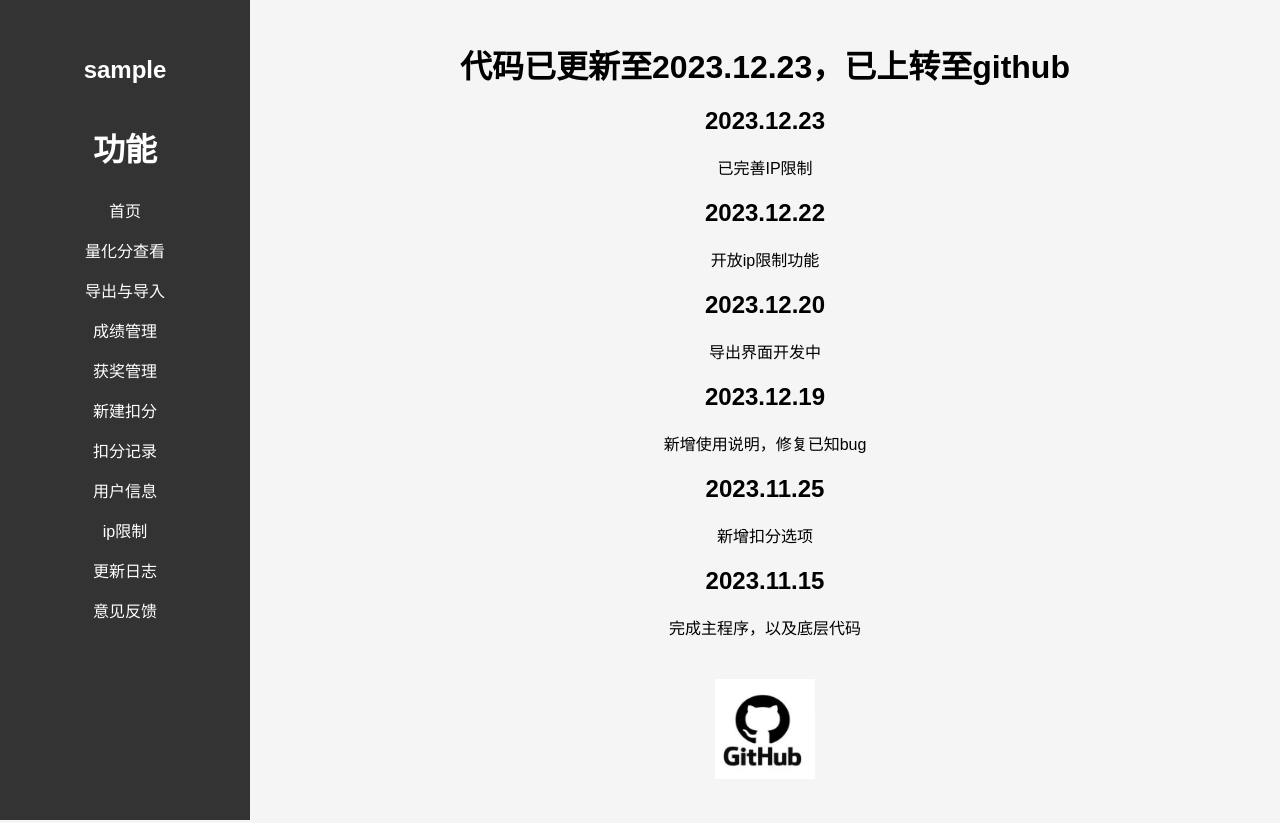
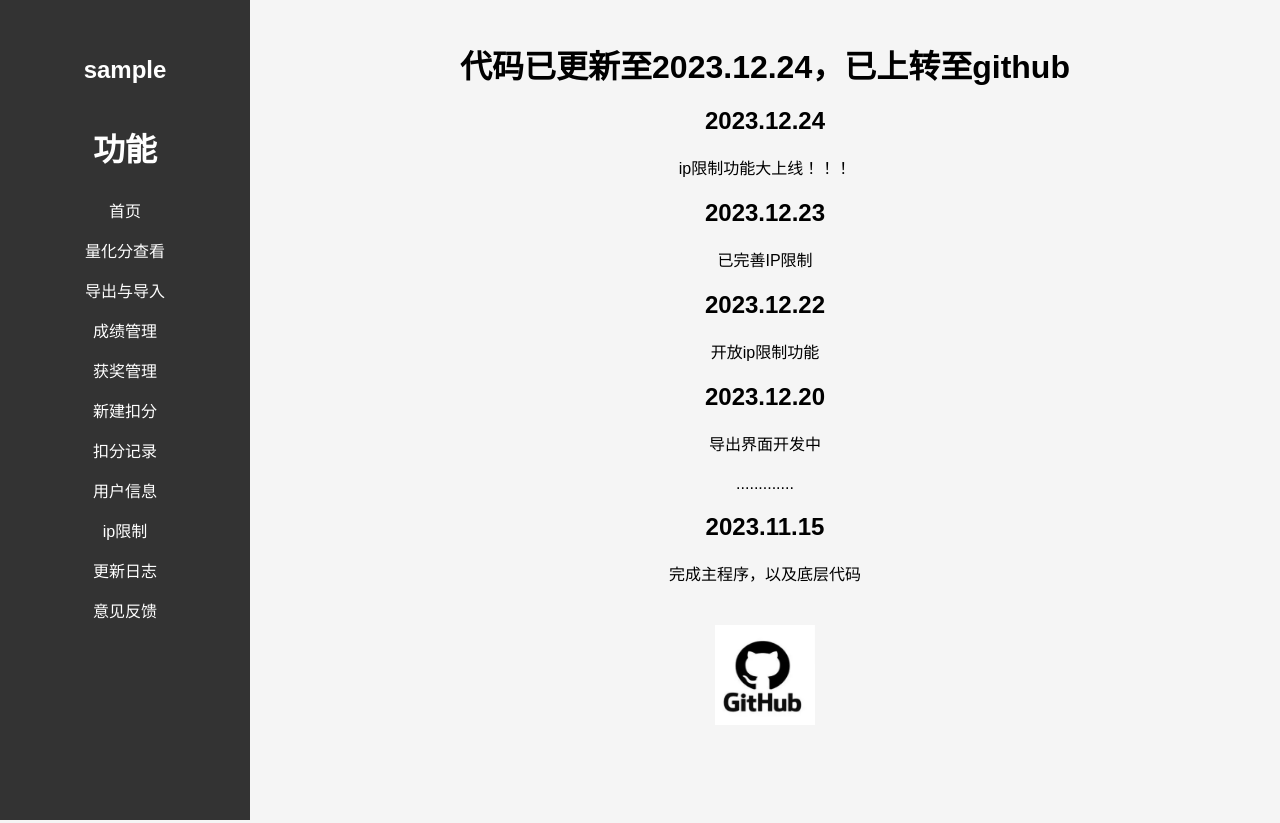
Before and after one commit to 20230420wqh/Score_management_system, a Flask app: page /applog in a window 1280 px wide. Run offline with Flask 3, Linux system fonts and the light colour scheme; the visitor is signed in with stand-in values (Sample User, id 1); data that the repository does not hold is empty.

Commit message:
修改IP限制内容

```diff
--- a/templates/applog.html
+++ b/templates/applog.html
@@ -151,17 +151,20 @@
         </ul>
     </div>
     <div class="container">
-        <h1>代码已更新至2023.12.23，已上转至github</h1>
+        <h1>代码已更新至2023.12.24，已上转至github</h1>
+        <h2>2023.12.24</h2>
+        <p>ip限制功能大上线！！！</p>
         <h2>2023.12.23</h2>
         <p>已完善IP限制</p>
         <h2>2023.12.22</h2>
         <p>开放ip限制功能</p>
         <h2>2023.12.20</h2>
         <p>导出界面开发中</p>
-        <h2>2023.12.19</h2>
+        <!-- <h2>2023.12.19</h2>
         <p>新增使用说明，修复已知bug</p>
         <h2>2023.11.25</h2>
-        <p>新增扣分选项</p>
+        <p>新增扣分选项</p> -->
+        <p>.............</p>
         <h2>2023.11.15</h2>
         <p>完成主程序，以及底层代码</p>
         <img src="/static/images/git.png" width="100px" height="100px" class="foote container"/>
--- a/templates/grade_add.html
+++ b/templates/grade_add.html
@@ -3,7 +3,8 @@
 
 <head>
     <meta charset="UTF-8">
-    <title>量化分--加减</title>
+    <title>量化分--查看</title>
+    <!-- <img src="/static/images/logo.png" alt="wqh-"> -->
     <link rel="stylesheet" href="/static/Program_required_style.css">
     <link rel="stylesheet" href="/static/el_button.css">
     <style>
--- a/templates/homepage.html
+++ b/templates/homepage.html
@@ -33,6 +33,7 @@
         </ul>
     </div>
     <div class="container" >
+        <h1 style="color: red;">ip限制功能大上线！！！</h1>
         <h1>欢迎来到量化分管理程序</h1>
 		<h2>这里可以计算，更改数据，输入后点击保存会自动同步<h2>
         <h2>你现在登录的账户为{{username}}<h2>
--- a/templates/ipcondition.html
+++ b/templates/ipcondition.html
@@ -208,7 +208,7 @@
             <h1>白名单IP</h1>
             <tr>
                 <th>ID</th>
-                <th>用户名</th>
+                <th>ip名称</th>
             </tr>
         </thead>
         <tbody>
```
